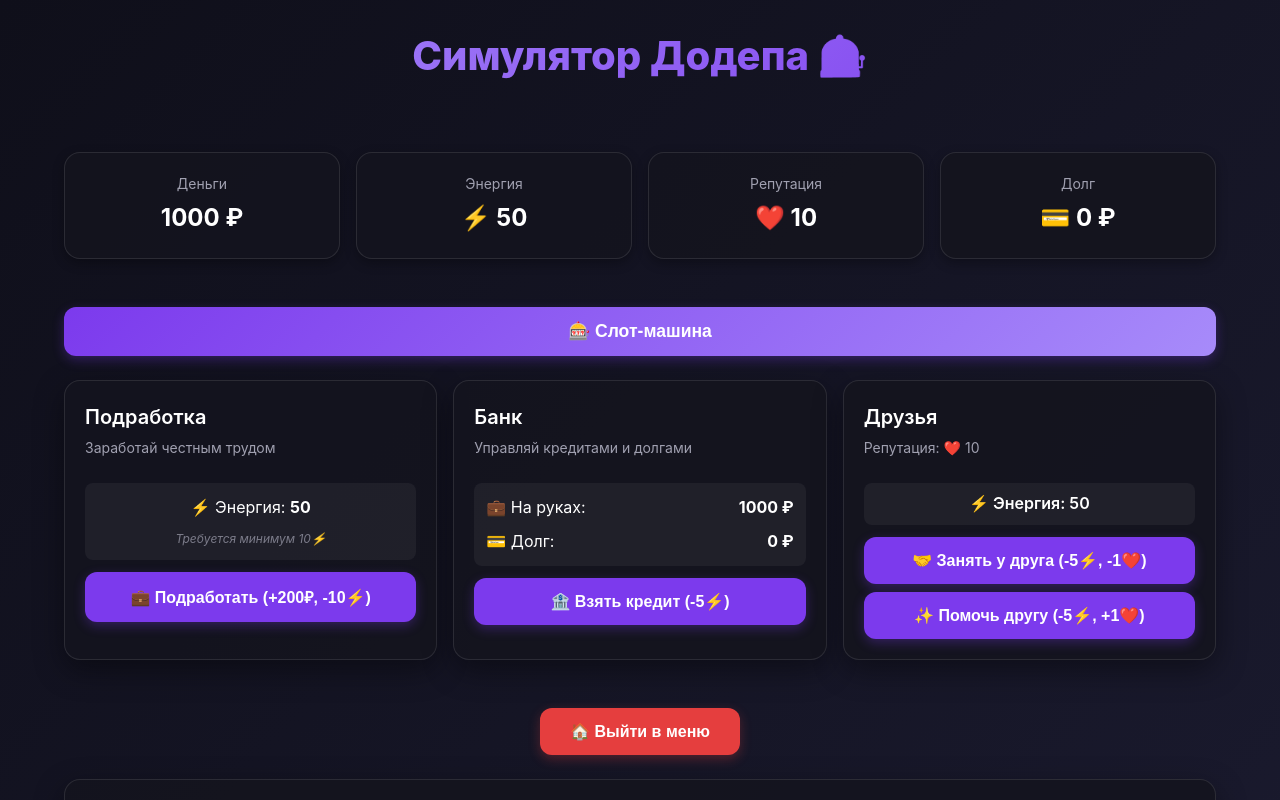
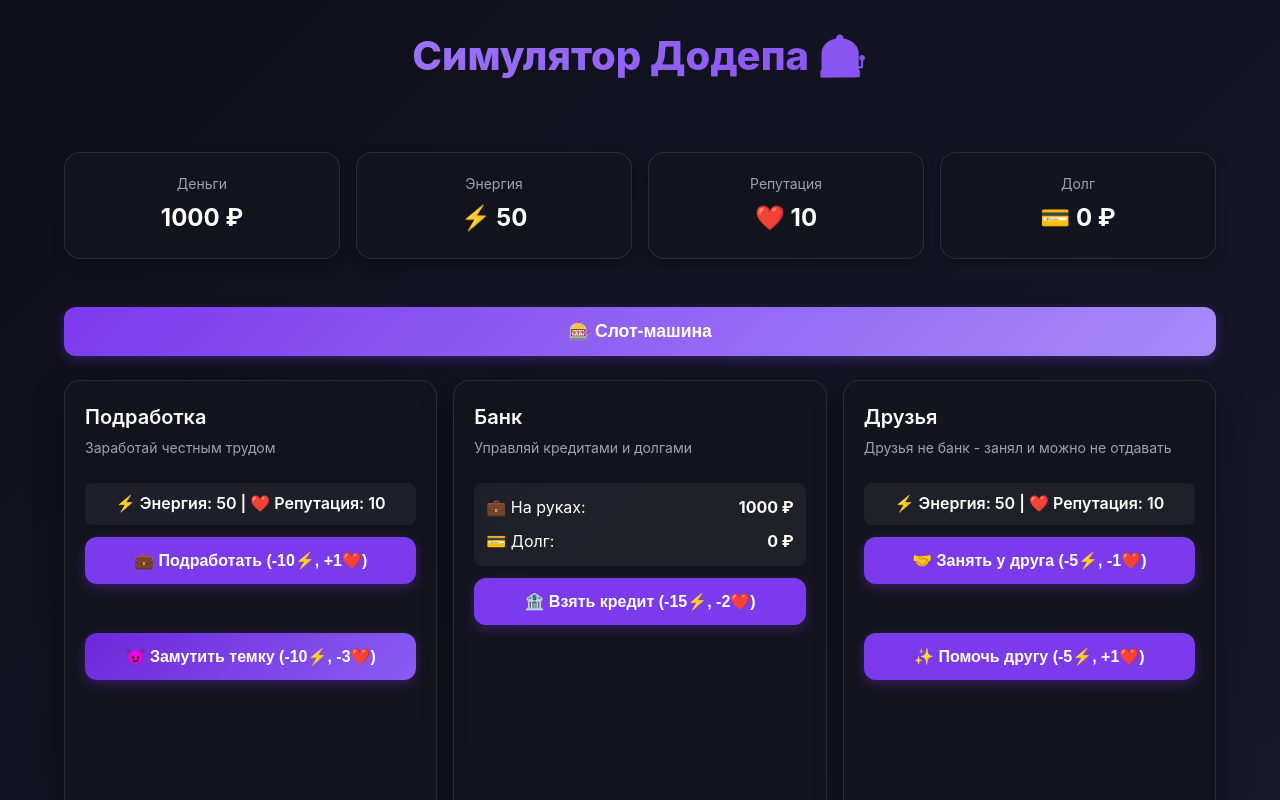
Before and after one commit to niro08/simulator-dodepa, a Vue app: page / in a window 1280 px wide. Both pictures are taken after a click on the button "🎮 Играть". Shown: the top 800 px of the page. Built offline with nearby package versions, Linux system fonts and the light colour scheme; the HTML template or start-up script is replaced by a standard one.

Commit message:
change panels, add shady work, balance fixes

```diff
--- a/src/App.vue
+++ b/src/App.vue
@@ -12,6 +12,7 @@
       @bet-placed="casinoStore.placeBet"
       @spin-result="casinoStore.handleSlotResult"
       @work-job="casinoStore.workJob"
+      @shady-deal="casinoStore.shadyDeal"
       @borrow-money="casinoStore.borrowMoney"
       @take-credit="casinoStore.takeCredit"
       @help-friend="casinoStore.helpFriend"
--- a/src/components/BankPanel.vue
+++ b/src/components/BankPanel.vue
@@ -9,37 +9,48 @@
       <p>💳 Долг: <strong>{{ debt }} ₽</strong></p>
     </div>
     <div class="buttons">
-      <button @click="$emit('take-credit')">🏦 Взять кредит (-5⚡)</button>
+      <button @click="$emit('take-credit')" :disabled="energy < CREDIT_COST || reputation - CREDIT_REPUTATION_LOSS < 0">
+        🏦 Взять кредит (-{{ CREDIT_COST }}⚡, -{{ CREDIT_REPUTATION_LOSS }}❤️)
+      </button>
     </div>
+    <p v-if="reputation - CREDIT_REPUTATION_LOSS < 0" class="warning-text">⚠️ Банк отказал в кредите из-за низкой репутации</p>
+    <p v-else-if="energy < CREDIT_COST" class="warning-text">⚠️ Нет сил на оформление кредита</p>
+    <p v-else class="warning-text-placeholder">&nbsp;</p>
     <div v-if="debt > 0" class="repay-section">
       <label for="repay-amount">Сумма погашения:</label>
       <input
         id="repay-amount"
         type="number"
         :value="repayAmount"
-        :min="100"
+        :min="REPAY_MIN_AMOUNT"
         :max="Math.min(debt, money)"
-        step="100"
+        :step="REPAY_MIN_AMOUNT"
         @input="onRepayInput"
       />
-      <button @click="$emit('repay-debt', repayAmount)" :disabled="money < repayAmount || repayAmount < 100">
-        💸 Погасить {{ repayAmount }}₽ (+{{ Math.ceil(repayAmount / 200) }}❤️)
+      <button @click="$emit('repay-debt', repayAmount)" :disabled="money < repayAmount || repayAmount < REPAY_MIN_AMOUNT">
+        💸 Погасить {{ repayAmount }}₽ (+{{ Math.floor(repayAmount / REPAY_REPUTATION_INTERVAL) }}❤️)
       </button>
     </div>
+    <div v-else class="repay-section-placeholder"></div>
   </section>
 </template>
 
 <script setup lang="ts">
 import { ref, watch } from 'vue'
 
-const props = defineProps<{ money: number; debt: number }>()
+const props = defineProps<{ money: number; debt: number; energy: number; reputation: number }>()
 
-const repayAmount = ref(200)
+const CREDIT_COST = 15
+const CREDIT_REPUTATION_LOSS = 2
+const REPAY_MIN_AMOUNT = 1000
+const REPAY_REPUTATION_INTERVAL = 1000
+
+const repayAmount = ref(REPAY_MIN_AMOUNT)
 
 // Автоматически подстраиваем сумму если долг меньше
 watch(() => props.debt, (newDebt) => {
   if (newDebt > 0 && repayAmount.value > newDebt) {
-    repayAmount.value = Math.min(newDebt, 200)
+    repayAmount.value = Math.min(newDebt, REPAY_MIN_AMOUNT)
   }
 })
 
@@ -114,4 +125,24 @@ function onRepayInput(event: Event) {
 .repay-section button {
   width: 100%;
 }
+
+.warning-text {
+  color: #f59e0b;
+  font-size: 0.875rem;
+  margin: 0;
+  text-align: center;
+  font-weight: 600;
+  padding: 0.25rem;
+  min-height: 1.5rem;
+}
+
+.warning-text-placeholder {
+  min-height: 1.5rem;
+  margin: 0;
+  padding: 0.25rem;
+}
+
+.repay-section-placeholder {
+  min-height: 140px;
+}
 </style>
--- a/src/components/CasinoUI.vue
+++ b/src/components/CasinoUI.vue
@@ -41,11 +41,15 @@
     <div class="panels-grid">
       <WorkPanel
         :energy="stats.energy"
+        :reputation="stats.reputation"
         @work-job="$emit('work-job')"
+        @shady-deal="$emit('shady-deal')"
       />
       <BankPanel
         :money="stats.money"
         :debt="stats.debt"
+        :energy="stats.energy"
+        :reputation="stats.reputation"
         @take-credit="$emit('take-credit')"
         @repay-debt="$emit('repay-debt', $event)"
       />
@@ -84,6 +88,7 @@ export interface Stats {
 defineProps<{ stats: Stats; logs: string[] }>()
 const emit = defineEmits([
   'work-job',
+  'shady-deal',
   'borrow-money',
   'take-credit',
   'help-friend',
--- a/src/components/FriendPanel.vue
+++ b/src/components/FriendPanel.vue
@@ -2,18 +2,35 @@
   <section class="panel friend">
     <header>
       <h2>Друзья</h2>
-      <p class="muted">Репутация: ❤️ {{ reputation }}</p>
+      <p class="muted">Друзья не банк - занял и можно не отдавать</p>
     </header>
-    <p>⚡ Энергия: {{ energy }}</p>
-    <div class="buttons">
-      <button @click="$emit('borrow-money')" :disabled="reputation <= 0 || energy < 5">🤝 Занять у друга (-5⚡, -1❤️)</button>
-      <button @click="$emit('help-friend')" :disabled="energy < 5">✨ Помочь другу (-5⚡, +1❤️)</button>
+    <p>⚡ Энергия: {{ energy }} | ❤️ Репутация: {{ reputation }}</p>
+    <div class="button-with-warning">
+      <button @click="$emit('borrow-money')" :disabled="reputation <= 0 || energy < BORROW_COST">
+        🤝 Занять у друга (-{{ BORROW_COST }}⚡, -1❤️)
+      </button>
+      <div class="warnings-container">
+        <p v-if="reputation <= 0" class="warning-text">⚠️ Тебе больше никто не доверяет</p>
+        <p v-if="energy < BORROW_COST" class="warning-text">⚠️ Нет сил выпросить деньги</p>
+        <p v-if="reputation > 0 && energy >= BORROW_COST" class="warning-text-placeholder">&nbsp;</p>
+      </div>
+    </div>
+
+    <div class="button-with-warning">
+      <button @click="$emit('help-friend')" :disabled="energy < HELP_COST">
+        ✨ Помочь другу (-{{ HELP_COST }}⚡, +1❤️)
+      </button>
+      <p v-if="energy < HELP_COST" class="warning-text">⚠️ Нет энергии, чтобы помогать</p>
+      <p v-else class="warning-text-placeholder">&nbsp;</p>
     </div>
   </section>
 </template>
 
 <script setup lang="ts">
 defineProps<{ energy: number; reputation: number }>()
+
+const BORROW_COST = 5
+const HELP_COST = 5
 </script>
 
 <style scoped>
@@ -31,13 +48,35 @@ defineProps<{ energy: number; reputation: number }>()
   font-weight: 600;
 }
 
-.buttons {
+.button-with-warning {
   display: flex;
   flex-direction: column;
-  gap: 0.5rem;
+  gap: 0.25rem;
 }
 
-.buttons button {
+.button-with-warning button {
   width: 100%;
 }
+
+.warnings-container {
+  display: flex;
+  flex-direction: column;
+  gap: 0.25rem;
+}
+
+.warning-text {
+  color: #f59e0b;
+  font-size: 0.875rem;
+  margin: 0;
+  text-align: center;
+  font-weight: 600;
+  padding: 0.25rem;
+  min-height: 1.5rem;
+}
+
+.warning-text-placeholder {
+  min-height: 1.5rem;
+  margin: 0;
+  padding: 0.25rem;
+}
 </style>
--- a/src/components/WorkPanel.vue
+++ b/src/components/WorkPanel.vue
@@ -4,20 +4,33 @@
       <h2>Подработка</h2>
       <p class="muted">Заработай честным трудом</p>
     </header>
-    <div class="info">
-      <p>⚡ Энергия: <strong>{{ energy }}</strong></p>
-      <p class="hint">Требуется минимум 10⚡</p>
+    <p>⚡ Энергия: {{ energy }} | ❤️ Репутация: {{ reputation }}</p>
+
+    <div class="button-with-warning">
+      <button @click="$emit('work-job')" :disabled="energy < JOB_COST">
+        💼 Подработать (-{{ JOB_COST }}⚡, +{{ JOB_REPUTATION_GAIN }}❤️)
+      </button>
+      <p v-if="energy < JOB_COST" class="warning-text">⚠️ Слишком устал для подработки</p>
+      <p v-else class="warning-text-placeholder">&nbsp;</p>
     </div>
-    <div class="buttons">
-      <button @click="$emit('work-job')" :disabled="energy < 10">
-        💼 Подработать (+200₽, -10⚡)
+
+    <div class="button-with-warning">
+      <button @click="$emit('shady-deal')" :disabled="energy < SHADY_DEAL_COST" class="shady-button">
+        😈 Замутить темку (-{{ SHADY_DEAL_COST }}⚡, -{{ SHADY_DEAL_REPUTATION_LOSS }}❤️)
       </button>
+      <p v-if="energy < SHADY_DEAL_COST" class="warning-text">⚠️ Слишком устал для темных дел</p>
+      <p v-else class="warning-text-placeholder">&nbsp;</p>
     </div>
   </section>
 </template>
 
 <script setup lang="ts">
-defineProps<{ energy: number }>()
+defineProps<{ energy: number; reputation: number }>()
+
+const JOB_COST = 10
+const JOB_REPUTATION_GAIN = 1
+const SHADY_DEAL_COST = 10
+const SHADY_DEAL_REPUTATION_LOSS = 3
 </script>
 
 <style scoped>
@@ -27,32 +40,45 @@ defineProps<{ energy: number }>()
   gap: 0.75rem;
 }
 
-.info {
-  padding: 0.75rem;
+.panel.work > p {
+  padding: 0.5rem;
   background: rgba(255, 255, 255, 0.05);
   border-radius: 0.5rem;
+  text-align: center;
+  font-weight: 600;
+}
+
+.button-with-warning {
   display: flex;
   flex-direction: column;
-  gap: 0.5rem;
-  text-align: center;
+  gap: 0.25rem;
 }
 
-.info p {
-  margin: 0;
+.button-with-warning button {
+  width: 100%;
 }
 
-.info .hint {
-  font-size: 0.75rem;
-  color: #7c7c8a;
-  font-style: italic;
+.shady-button {
+  background: linear-gradient(135deg, #6d28d9 0%, #8b5cf6 100%) !important;
 }
 
-.buttons {
-  display: flex;
-  gap: 0.5rem;
+.shady-button:hover:not(:disabled) {
+  background: linear-gradient(135deg, #5b21b6 0%, #7c3aed 100%) !important;
 }
 
-.buttons button {
-  flex: 1;
+.warning-text {
+  color: #f59e0b;
+  font-size: 0.875rem;
+  margin: 0;
+  text-align: center;
+  font-weight: 600;
+  padding: 0.25rem;
+  min-height: 1.5rem;
+}
+
+.warning-text-placeholder {
+  min-height: 1.5rem;
+  margin: 0;
+  padding: 0.25rem;
 }
 </style>
--- a/src/game/casinoGame.ts
+++ b/src/game/casinoGame.ts
@@ -11,15 +11,38 @@ export interface PersistedCasinoState extends CasinoState {
 }
 
 export const MIN_BET = 50
-const JOB_REWARD = 200
 const JOB_COST = 10
+const JOB_REPUTATION_GAIN = 1
+const SHADY_DEAL_COST = 10
+const SHADY_DEAL_REPUTATION_LOSS = 3
 const BORROW_COST = 5
-const CREDIT_COST = 5
+const CREDIT_COST = 15
+const CREDIT_REPUTATION_LOSS = 2
 const HELP_COST = 5
-const CREDIT_AMOUNT = 1000
-const CREDIT_INTEREST = 0.25
-const REPAY_AMOUNT = 200
+const REPAY_MIN_AMOUNT = 1000
+const REPAY_REPUTATION_INTERVAL = 1000
 export const LOG_LIMIT = 20
+
+// Гибридная система расчета вознаграждения
+// Итог = Гарантировано(70%) + Рандом(30%) + Бонус за высокую репутацию
+//
+// Примеры для базы 500₽ (занять у друга):
+// Репутация 0:  300₽ (гарантировано) + 0-150₽ (рандом) = 300-450₽
+// Репутация 50: 400₽ + 0-150₽ = 400-550₽
+// Репутация 100: 450₽ + 0-150₽ + 100₽ (бонус) = 550-700₽
+function calculateReward(baseAmount: number, reputation: number): number {
+  // 1. Гарантированная часть (60-70% от базы) - зависит от репутации
+  const guaranteedPercent = 0.6 + (reputation / 300) // От 60% до ~70% при репутации 30+
+  const guaranteed = baseAmount * guaranteedPercent
+
+  // 2. Случайная часть (0-30% от базы)
+  const random = baseAmount * Math.random() * 0.3
+
+  // 3. Бонус за высокую репутацию (если репутация > 70)
+  const reputationBonus = reputation > 70 ? baseAmount * 0.2 : 0
+
+  return Math.floor(guaranteed + random + reputationBonus)
+}
 
 const defaultState: CasinoState = {
   money: 1000,
@@ -80,9 +103,29 @@ export const workJob: GameAction = (state) => {
     return 'Слишком устал для подработки'
   }
 
-  state.money += JOB_REWARD
+  // Гибридная система: база 400₽, гарантировано 70%, рандом 30%, бонус при репутации > 70
+  const baseAmount = 400
+  const amount = calculateReward(baseAmount, state.reputation)
+
+  state.money += amount
   state.energy -= JOB_COST
-  return `Подработка принесла +${JOB_REWARD}₽ и забрала ${JOB_COST}⚡`
+  state.reputation += JOB_REPUTATION_GAIN
+  return `Подработка принесла +${amount}₽, забрала ${JOB_COST}⚡ и дала +${JOB_REPUTATION_GAIN}❤️`
+}
+
+export const shadyDeal: GameAction = (state) => {
+  if (state.energy < SHADY_DEAL_COST) {
+    return 'Слишком устал для темных дел'
+  }
+
+  // Гибридная система: база 2000₽, гарантировано 70%, рандом 30%, бонус при репутации > 70
+  const baseAmount = 2000
+  const amount = calculateReward(baseAmount, state.reputation)
+
+  state.money += amount
+  state.energy -= SHADY_DEAL_COST
+  state.reputation -= SHADY_DEAL_REPUTATION_LOSS
+  return `Замутил темку на +${amount}₽ (-${SHADY_DEAL_COST}⚡, -${SHADY_DEAL_REPUTATION_LOSS}❤️)`
 }
 
 export const borrowMoney: GameAction = (state) => {
@@ -93,14 +136,15 @@ export const borrowMoney: GameAction = (state) => {
     return 'Тебе больше никто не доверяет'
   }
 
-  const multiplier = 0.5 + state.reputation / 20
-  const amount = Math.floor((200 + Math.random() * 600) * multiplier)
+  // Гибридная система: база 500₽, гарантировано 70%, рандом 30%, бонус при репутации > 70
+  const baseAmount = 500
+  const amount = calculateReward(baseAmount, state.reputation)
 
   state.money += amount
   state.energy -= BORROW_COST
   state.reputation -= 1
 
-  return `Друг одолжил ${amount}₽, но репутация упала на 1`
+  return `Друг одолжил тебе ${amount}₽ (-${BORROW_COST}⚡, -1❤️)`
 }
 
 export const takeCredit: GameAction = (state) => {
@@ -108,10 +152,14 @@ export const takeCredit: GameAction = (state) => {
     return 'Нет сил на оформление кредита'
   }
 
-  // Рандомная сумма: 500-1500₽ базово + бонус за репутацию (до +500₽)
-  const baseAmount = 500 + Math.floor(Math.random() * 1000)
-  const reputationBonus = Math.max(0, Math.floor(state.reputation * 50))
-  const creditAmount = baseAmount + reputationBonus
+  // Проверка: репутация не должна упасть ниже 0 после взятия кредита
+  if (state.reputation - CREDIT_REPUTATION_LOSS < 0) {
+    return 'Банк отказал в кредите из-за низкой репутации'
+  }
+
+  // Гибридная система: база 1500₽, гарантировано 70%, рандом 30%, бонус при репутации > 70
+  const baseAmount = 1500
+  const creditAmount = calculateReward(baseAmount, state.reputation)
 
   // Процент: 20-30%
   const interest = 0.2 + Math.random() * 0.1
@@ -120,8 +168,9 @@ export const takeCredit: GameAction = (state) => {
   state.money += creditAmount
   state.debt += debtIncrease
   state.energy -= CREDIT_COST
+  state.reputation -= CREDIT_REPUTATION_LOSS
 
-  return `Банк выдал ${creditAmount}₽, долг вырос на ${debtIncrease}₽`
+  return `Банк выдал ${creditAmount}₽, долг вырос на ${debtIncrease}₽ (-${CREDIT_COST}⚡, -${CREDIT_REPUTATION_LOSS}❤️)`
 }
 
 export const helpFriend: GameAction = (state) => {
@@ -138,18 +187,18 @@ export const repayDebt: GameAction = (state) => {
   if (state.debt <= 0) {
     return 'Долг уже погашен'
   }
-  if (state.money < REPAY_AMOUNT) {
+  if (state.money < REPAY_MIN_AMOUNT) {
     return 'Недостаточно средств, чтобы платить по долгам'
   }
 
-  state.money -= REPAY_AMOUNT
-  state.debt -= REPAY_AMOUNT
+  state.money -= REPAY_MIN_AMOUNT
+  state.debt -= REPAY_MIN_AMOUNT
   if (state.debt < 0) {
     state.debt = 0
   }
   state.reputation += 1
 
-  return `Ты закрыл ${REPAY_AMOUNT}₽ долга и поднял репутацию`
+  return `Ты закрыл ${REPAY_MIN_AMOUNT}₽ долга и поднял репутацию`
 }
 
 // Новая функция для погашения с выбором суммы
@@ -157,8 +206,8 @@ export function repayDebtWithAmount(state: CasinoState, amount: number): string
   if (state.debt <= 0) {
     return 'Долг уже погашен'
   }
-  if (amount < 100) {
-    return 'Минимальная сумма погашения — 100₽'
+  if (amount < REPAY_MIN_AMOUNT) {
+    return `Минимальная сумма погашения — ${REPAY_MIN_AMOUNT}₽`
   }
   if (state.money < amount) {
     return 'Недостаточно средств для погашения'
@@ -168,9 +217,11 @@ export function repayDebtWithAmount(state: CasinoState, amount: number): string
   state.money -= actualAmount
   state.debt -= actualAmount
 
-  // Репутация: +1 за каждые 200₽ (минимум +1)
-  const reputationGain = Math.max(1, Math.ceil(actualAmount / 200))
-  state.reputation += reputationGain
+  // Репутация: +1 за каждые REPAY_REPUTATION_INTERVAL (1000₽)
+  const reputationGain = Math.floor(actualAmount / REPAY_REPUTATION_INTERVAL)
+  if (reputationGain > 0) {
+    state.reputation += reputationGain
+  }
 
   return `Ты погасил ${actualAmount}₽ долга (+${reputationGain}❤️)`
 }
--- a/src/stores/casino.ts
+++ b/src/stores/casino.ts
@@ -8,6 +8,7 @@ import {
   normalizeLogs,
   playCasino,
   workJob,
+  shadyDeal,
   borrowMoney,
   takeCredit,
   helpFriend,
@@ -97,6 +98,7 @@ export const useCasinoStore = defineStore('casino', () => {
   const actions = {
     playCasino: () => runAction(playCasino),
     workJob: () => runAction(workJob),
+    shadyDeal: () => runAction(shadyDeal),
     borrowMoney: () => runAction(borrowMoney),
     takeCredit: () => runAction(takeCredit),
     helpFriend: () => runAction(helpFriend),
--- a/src/styles/casino.css
+++ b/src/styles/casino.css
@@ -36,6 +36,9 @@ body {
   box-shadow: 0 10px 30px rgba(0, 0, 0, 0.4);
   border: 1px solid var(--color-border);
   transition: all 0.3s ease;
+  min-height: 280px;
+  display: flex;
+  flex-direction: column;
 }
 
 .panel:hover {
```
Also changed, not shown: src/components/SlotMachine.vue (+22 -3 lines).
